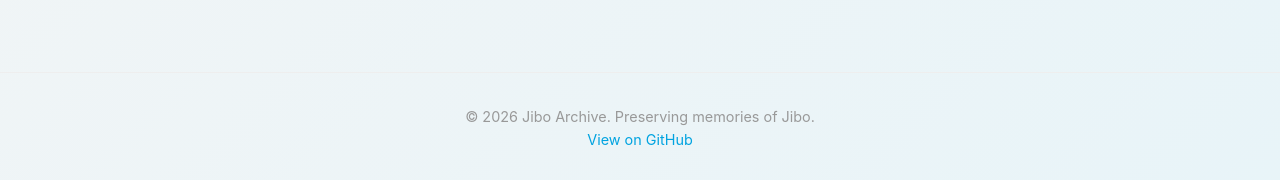
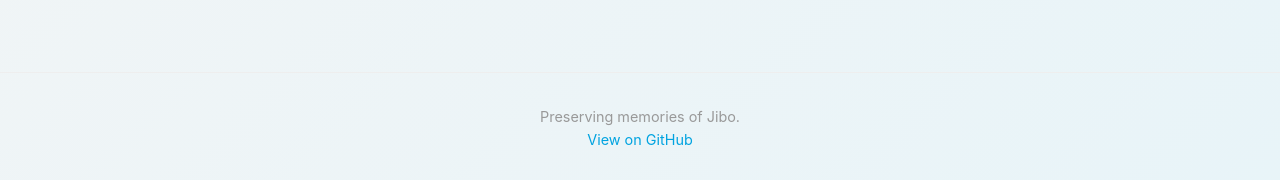
Before and after one commit to cs-453453/jibo-archive, a Jekyll site: the page built from index.md, in a window 1280 px wide and 1200 px high. Shown: the part 1017-1197 px from the top of the window. Built offline with Jekyll 4.4.1, drawn with Linux system fonts in a browser that asks for light colours.

Commit message:
Update footer content in default layout
Removed copyright year from footer.

```diff
--- a/_layouts/default.html
+++ b/_layouts/default.html
@@ -25,7 +25,7 @@
     </div>
 
     <footer>
-        <p>&copy; 2026 Jibo Archive. Preserving memories of Jibo.</p>
+        <p>Preserving memories of Jibo.</p>
         <p><a href="https://github.com/cs-453453/jibo-archive">View on GitHub</a></p>
     </footer>
 </body>
```
